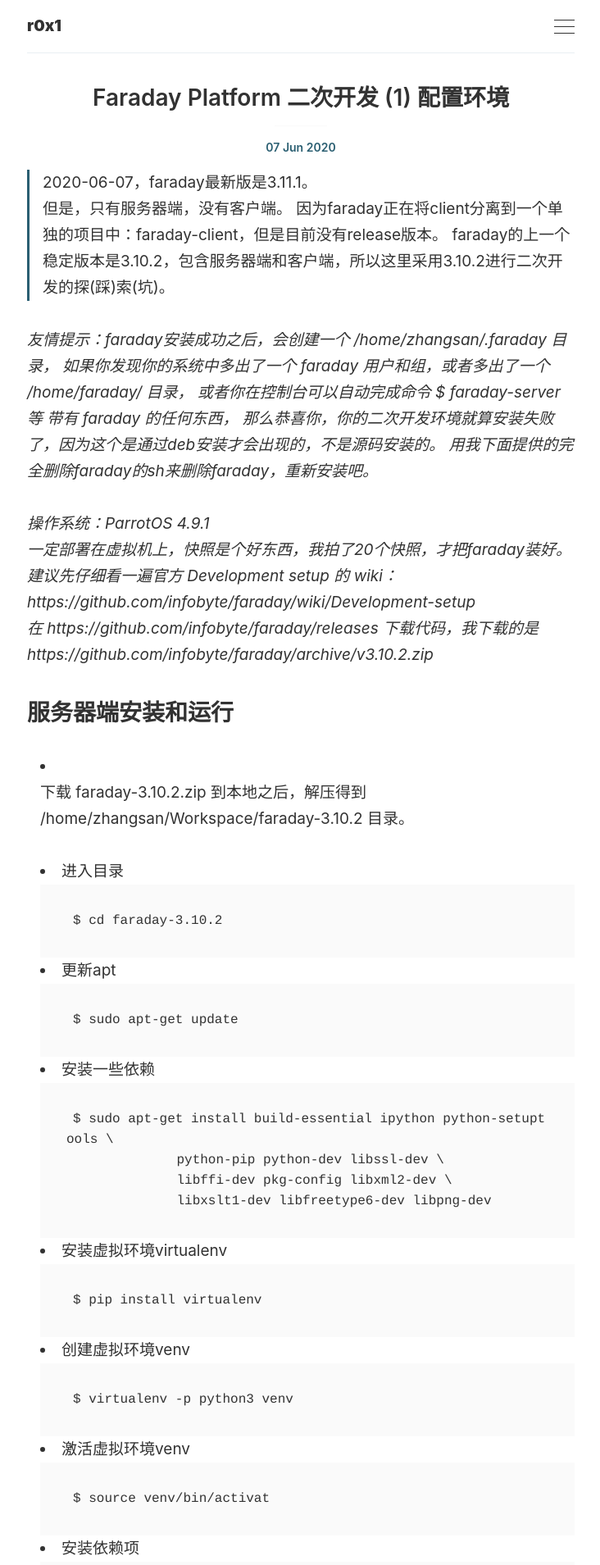
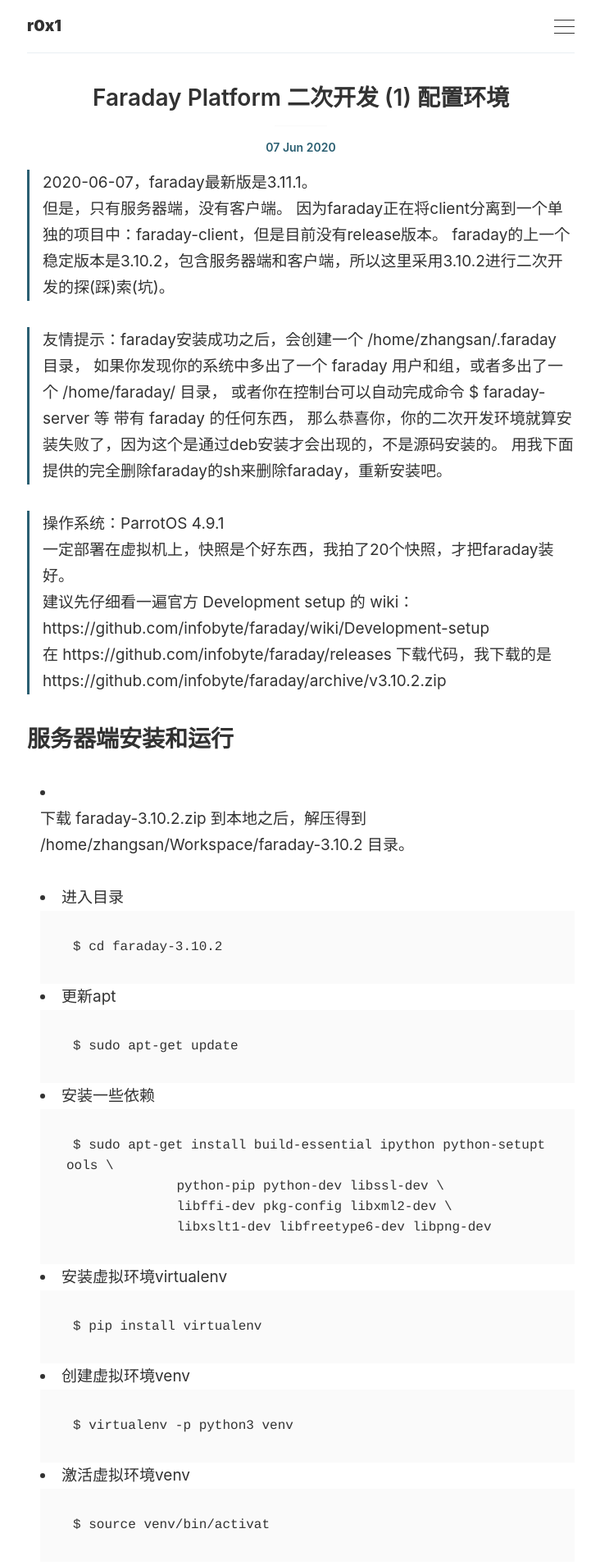
Before and after one commit to r0x1/r0x1.github.io, a Jekyll site: the page built from _posts/2020-06-07- infobyte_faraday_2nd_dev_1_setup.md, in a window 1280 px wide. Shown: the top 1909 px of the page at 82% size, without its empty margins (273-1005 px from the left). Built offline with Jekyll 4.4.1, drawn with Linux system fonts in a browser that asks for light colours.

```diff
--- a/_posts/2020-06-07- infobyte_faraday_2nd_dev_1_setup.md
+++ b/_posts/2020-06-07- infobyte_faraday_2nd_dev_1_setup.md
@@ -7,24 +7,24 @@ tags:
   - faraday
   - development
 ---
-
-
 >
 2020-06-07，faraday最新版是3.11.1。
 但是，只有服务器端，没有客户端。
 因为faraday正在将client分离到一个单独的项目中：faraday-client，但是目前没有release版本。
 faraday的上一个稳定版本是3.10.2，包含服务器端和客户端，所以这里采用3.10.2进行二次开发的探(踩)索(坑)。
 
-*友情提示：faraday安装成功之后，会创建一个 /home/zhangsan/.faraday 目录，
+>
+友情提示：faraday安装成功之后，会创建一个 /home/zhangsan/.faraday 目录，
 如果你发现你的系统中多出了一个 faraday 用户和组，或者多出了一个 /home/faraday/ 目录，
 或者你在控制台可以自动完成命令 $ faraday-server 等 带有 faraday 的任何东西，
 那么恭喜你，你的二次开发环境就算安装失败了，因为这个是通过deb安装才会出现的，不是源码安装的。
-用我下面提供的完全删除faraday的sh来删除faraday，重新安装吧。*
+用我下面提供的完全删除faraday的sh来删除faraday，重新安装吧。
 
-*操作系统：ParrotOS 4.9.1
+>
+操作系统：ParrotOS 4.9.1
 一定部署在虚拟机上，快照是个好东西，我拍了20个快照，才把faraday装好。
 建议先仔细看一遍官方 Development setup 的 wiki：https://github.com/infobyte/faraday/wiki/Development-setup
-在 https://github.com/infobyte/faraday/releases 下载代码，我下载的是 https://github.com/infobyte/faraday/archive/v3.10.2.zip*
+在 https://github.com/infobyte/faraday/releases 下载代码，我下载的是 https://github.com/infobyte/faraday/archive/v3.10.2.zip
 
 
 
```
